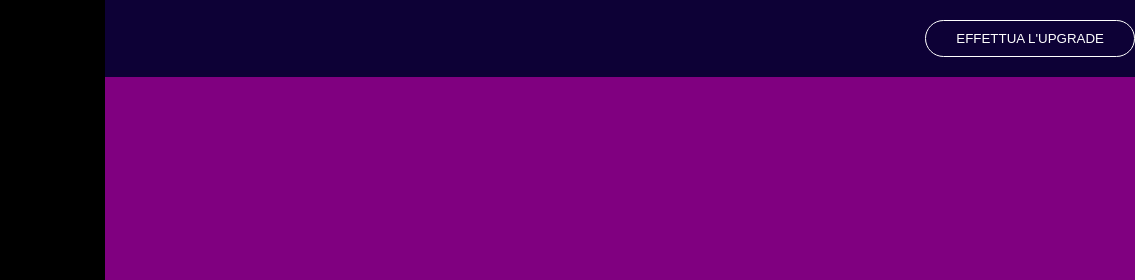
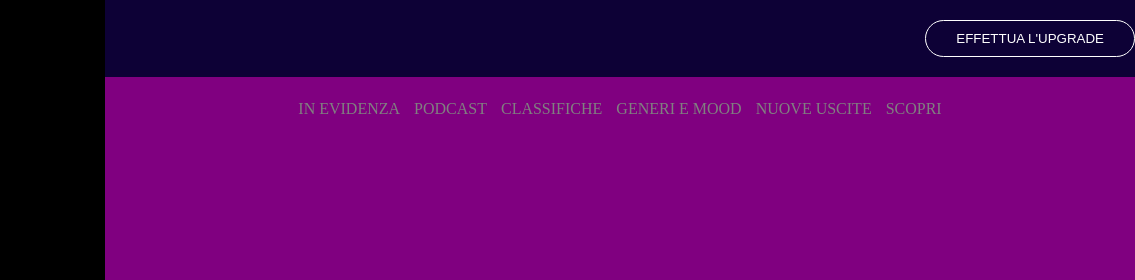
Before and after one commit to SimoneDUrso/html-css-spotifyweb, a plain HTML site: page index.html in a window 1280 px wide. Shown: the top 280 px of the page, 145-1280 px from the left. Drawn offline with Linux system fonts and the light colour scheme.

Commit message:
[UPD] Added "a" in the first section of the main

```diff
--- a/css/style.css
+++ b/css/style.css
@@ -4,6 +4,7 @@
     box-sizing: border-box;
 }
 
+/* PROPRIETà ALLE DUE MACRO SEZIONI */
 .top-section {
     height: calc(100vh - 100px);
     width: 100vw;
@@ -16,6 +17,11 @@
     height: 100px;
 }
 
+/* FINE PROPRIETà ALLE DUE MACRO SEZIONI */
+
+
+
+/* SIDEBAR */
 .sidebar {
     width: 75px;
     background-color: black;
@@ -60,6 +66,39 @@
     margin: 40px 20px 20px 20px;
 }
 
+/* FINE SIDEBAR */
+
+
+/* MAIN */
+main {
+    margin-top: 100px;
+}
+
+ul {
+    list-style-type: none;
+}
+
+.justify-around li {
+    display: inline;
+    margin: 5px;
+}
+
+.justify-around {
+    display: flex;
+    justify-content: space-around;
+    margin: 0 auto;
+}
+
+a {
+    text-decoration: none;
+    color: grey;
+}
+
+/* FINE MAIN */
+
+
+
+/* HEADER */
 .main-content {
     width: calc(100vw - 75px);
     background-color: purple;
@@ -84,6 +123,8 @@ header button {
     color: white;
 }
 
+/* FINE HEADER */
+
 
 /* MEDIA QUERY DA 768PX */
 @media screen and (min-width: 768px) {
--- a/index.html
+++ b/index.html
@@ -12,8 +12,9 @@
 </head>
 
 <body>
-
+    <!-- SEZIONE SUPERIORE -->
     <div class="top-section">
+        <!-- SIDEBAR -->
         <div class="sidebar">
             <div class="sidebar-top">
                 <a href=""><i class="fa-brands fa-spotify" style="color: #000000;"></i></a>
@@ -28,15 +29,31 @@
             </div>
 
         </div>
+        <!-- FINE SIDEBAR -->
 
         <div class="main-content">
             <header>
                 <button>EFFETTUA L'UPGRADE</button>
             </header>
+
+            <main>
+                <div class="justify-around">
+                    <ul>
+                        <li><a href="">IN EVIDENZA</a></li>
+                        <li><a href="">PODCAST</a></li>
+                        <li><a href="">CLASSIFICHE</a></li>
+                        <li><a href="">GENERI E MOOD</a></li>
+                        <li><a href="">NUOVE USCITE</a></li>
+                        <li><a href="">SCOPRI</a></li>
+                    </ul>
+                </div>
+
+                <div></div>
+            </main>
         </div>
     </div>
 
-
+    <!-- SEZIONE INFERIORE -->
     <div class="bottom-section">
         <footer>
             <div class="row">
```
